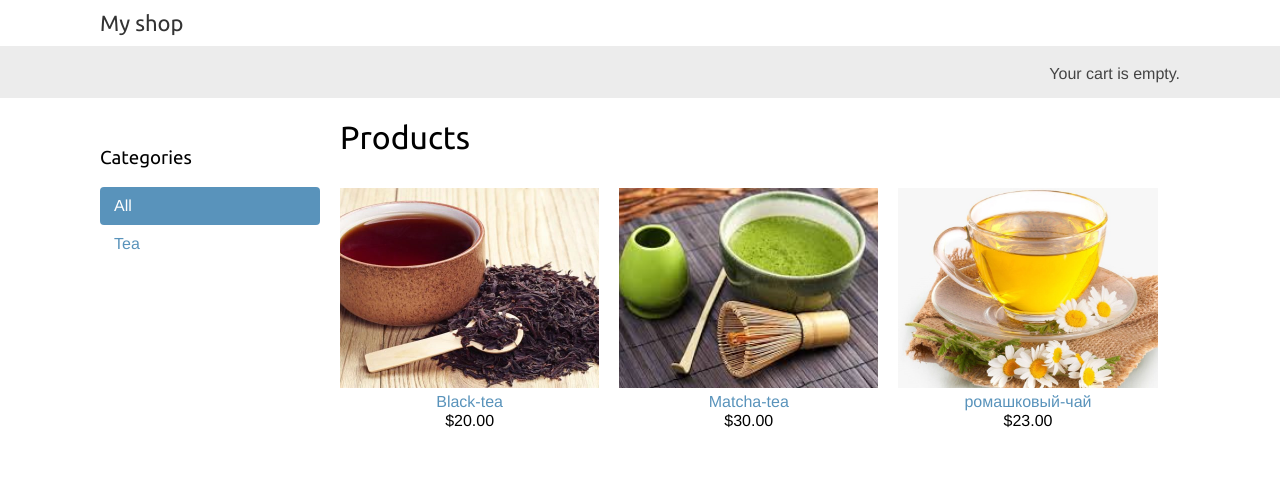
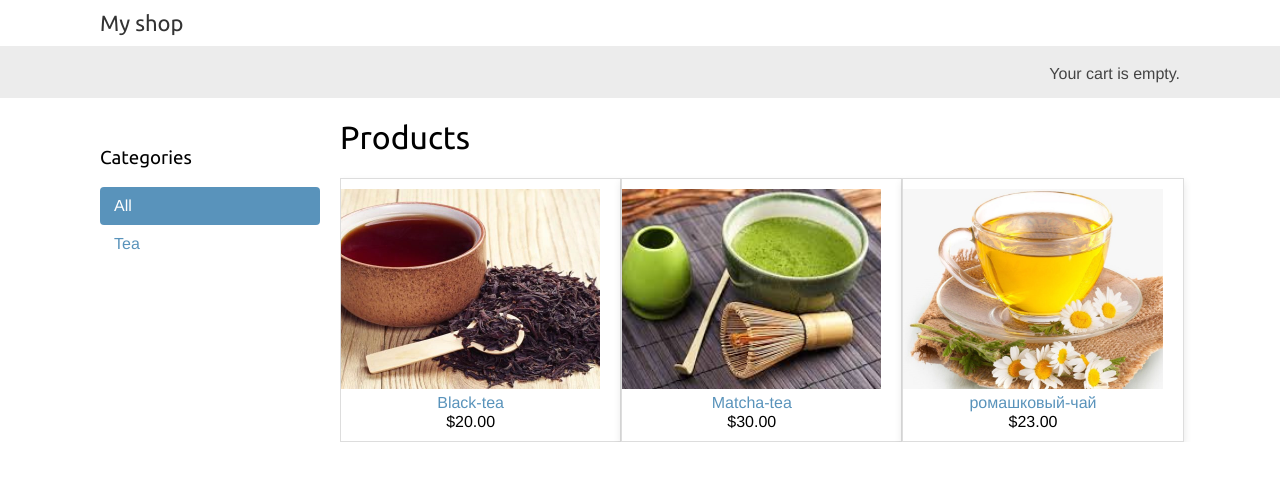
Before and after one commit to BoyarkinAlexandr/Web_kurs_work, a Django app: page / in a window 1280 px wide. Shown: the top 481 px of the page. Run offline with Django 4.2, Linux system fonts and the light colour scheme; data comes from the database, SQL or seed files in the repository.

Commit message:
Изменение стилей

```diff
--- a/myshop/shop/static/css/base.css
+++ b/myshop/shop/static/css/base.css
@@ -4,6 +4,7 @@
     margin:0;
     padding:0;
     font-family:helvetica, sans-serif;
+    ackground-color: #f0f0f0; /* Добавлено фоновое цвет для примера */
 }
 
 h1, h2, h3, h4, h5 , h6 {
@@ -194,6 +195,14 @@
     text-align: center;
     line-height: 1.2;
     position: relative; /* Добавлено для корректного позиционирования */
+    border: 1px solid #ddd; /* Добавлен контур для эффекта глубины */
+    background-color: #fff; /* Добавлен цвет фона */
+    box-shadow: 0 4px 8px rgba(0, 0, 0, 0.1); /* Добавлено тень для подчеркивания глубины */
+    transition: box-shadow 0.3s ease-in-out; /* Плавное изменение тени при наведении */
+}
+
+.product-list .item:hover {
+    box-shadow: 0 8px 16px rgba(0, 0, 0, 0.2); /* Увеличенный эффект тени при наведении */
 }
 
 .product-list .item img {
```
